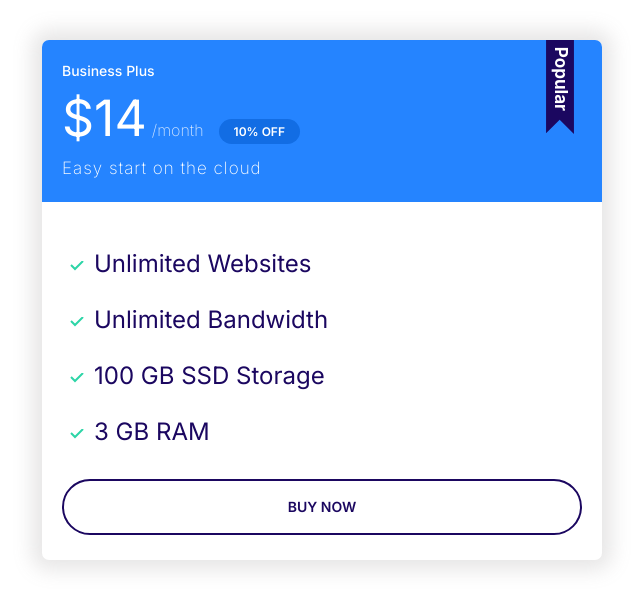
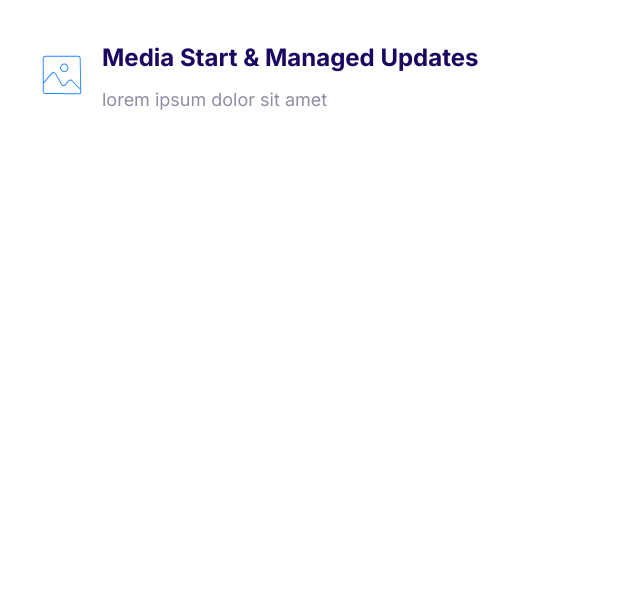
Before and after one commit to CDiala/mehostee, a plain HTML site: page index.html in a window 1280 px wide. Shown: the whole page, without its empty margins (318-961 px from the left). Drawn offline with Linux system fonts and the light colour scheme.

Commit message:
Created the media component.

```diff
--- a/css/styles.css
+++ b/css/styles.css
@@ -431,3 +431,21 @@ a {
     font-size: 1.7rem;
   }
 }
+
+
+/* Media */
+.media {
+  display: flex;
+}
+
+.media__title {
+  margin-top: 0;
+}
+
+.media__body {
+  margin: 0 2rem;
+}
+
+.media__image {
+  margin-top: 1.5rem;
+}
--- a/index.html
+++ b/index.html
@@ -15,26 +15,15 @@
 <body>
 
     <div style="width: 50%; padding: 4rem; margin: auto;">
-        <div class="plan plan--popular">
-            <div class="card card--primary">
-                <header class="card__header">
-                    <h3 class="plan__name">Business Plus</h3>
-                    <span class="plan__price">$14</span>
-                    <span class="plan__billing-cycle">/month</span>
-                    <span class="badge badge--primary badge--small">10% OFF</span>
-                    <span class="plan__description">Easy start on the cloud</span>
-                </header>
-                <div class="card__body">
-                    <ul class="list list--tick">
-                        <li class="list__item">Unlimited Websites</li>
-                        <li class="list__item">Unlimited Bandwidth</li>
-                        <li class="list__item">100 GB SSD Storage</li>
-                        <li class="list__item">3 GB RAM</li>
-                    </ul>
-                    <button class="button button--outline button--block">Buy Now</button>
-
-                    <!-- <a href="#" class="button button--primary button--large button--block">Get One Free</a> -->
-                </div>
+        <div class="media">
+            <div class="media__image">
+                <svg class="icon icon--primary">
+                    <use xlink:href="images/sprite.svg#snap"></use>
+                </svg>
+            </div>
+            <div class="media__body">
+                <h3 class="media__title">Media Start & Managed Updates</h3>
+                <p>lorem ipsum dolor sit amet</p>
             </div>
         </div>
     </div>
```
Also changed, not shown: components/media.html (added, +11 -0 lines).
